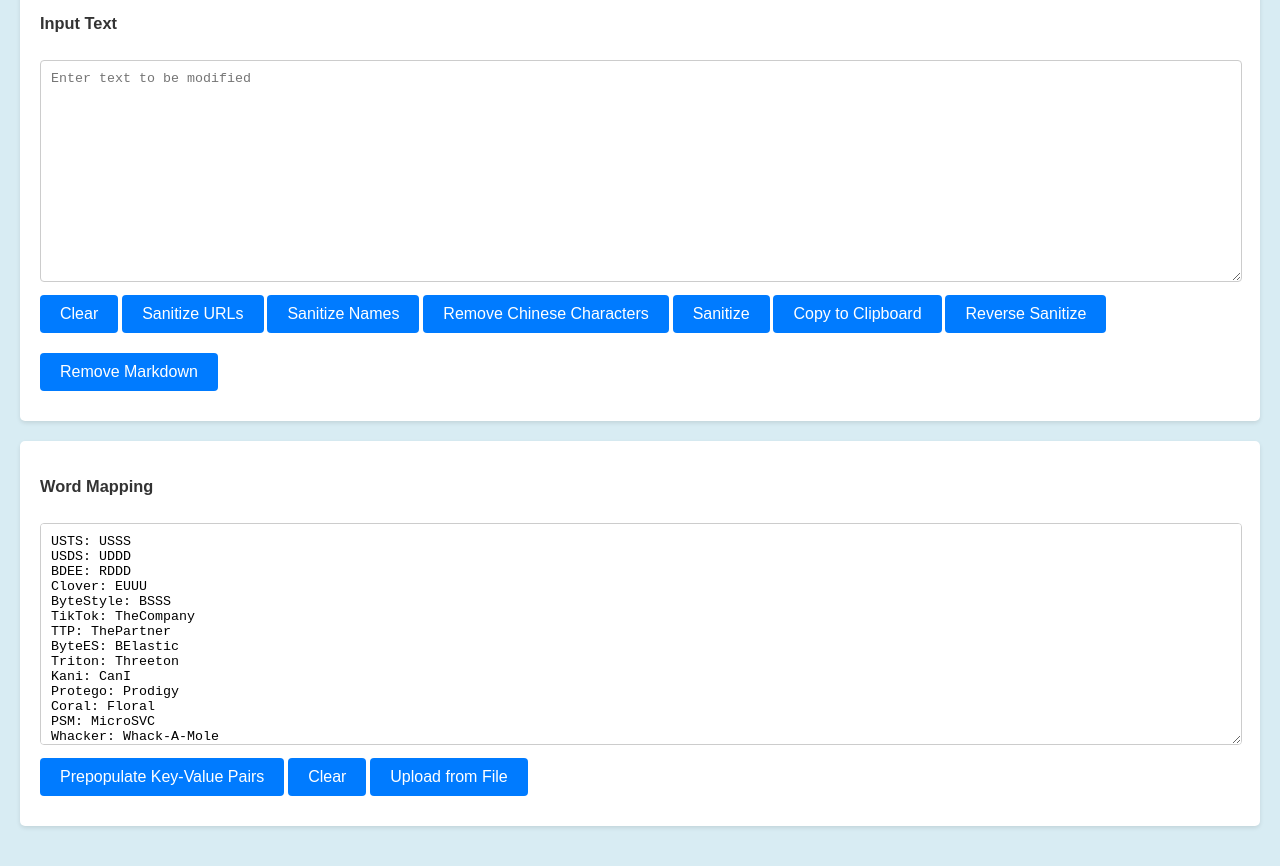
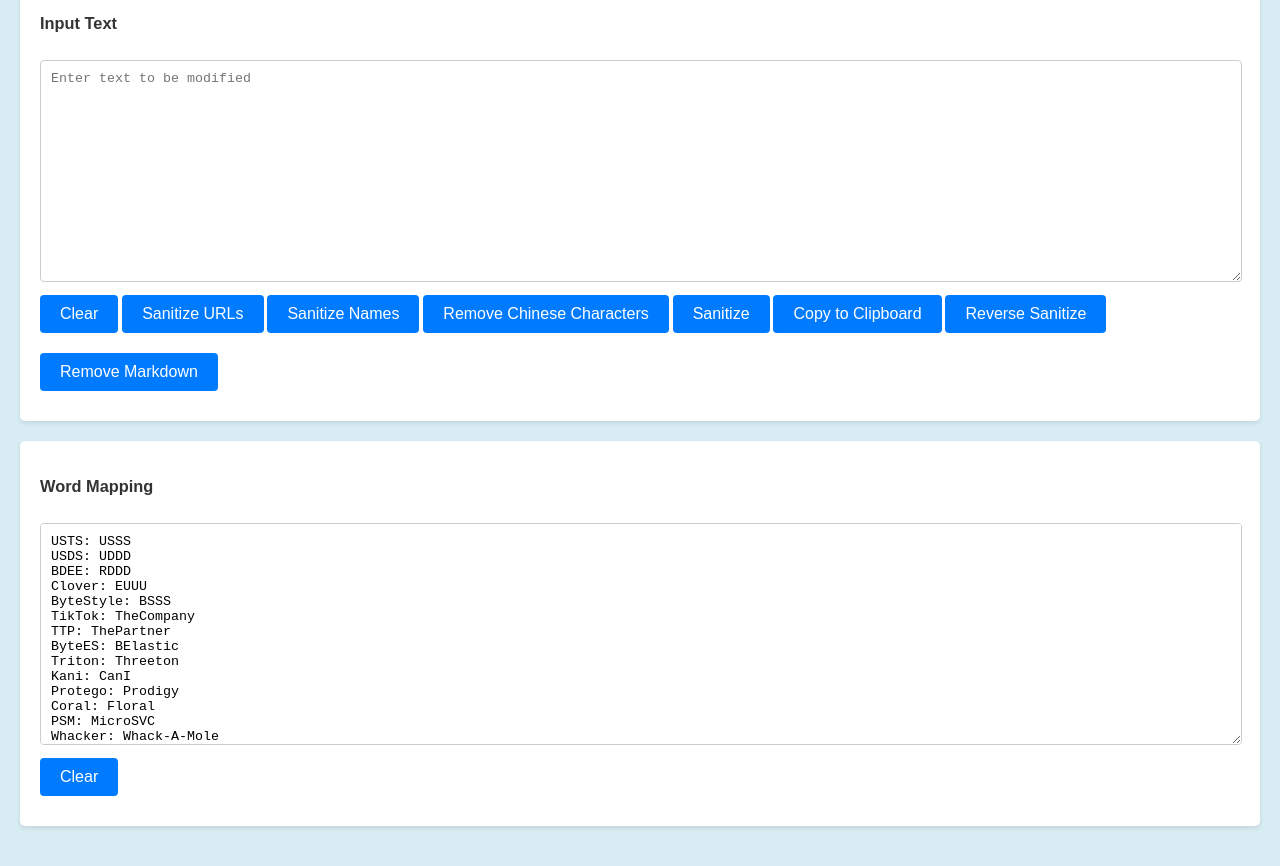
Before and after one commit to sfviking/sanitizer, a plain HTML site: page index.html in a window 1280 px wide. Shown: the part 92-958 px from the top of the page. Drawn offline with Linux system fonts and the light colour scheme.

Commit message:
Remove upload functionality

```diff
--- a/index.html
+++ b/index.html
@@ -31,9 +31,9 @@
     <div>
         <h3>Word Mapping</h3>
         <textarea id="keyValuePairs" placeholder="Enter key-value pairs here (key:value or key\tvalue)"></textarea>
-        <button onclick="prepopulateKeyValuePairs()">Prepopulate Key-Value Pairs</button>
+        <!-- <button onclick="prepopulateKeyValuePairs()">Prepopulate Key-Value Pairs</button> -->
         <button onclick="clearKeyValuePairs()">Clear</button>
-        <button onclick="uploadFromFile()">Upload from File</button>
+        <!-- <button onclick="uploadFromFile()">Upload from File</button> -->
     </div>
 
     <script src="main.js"></script>
```
